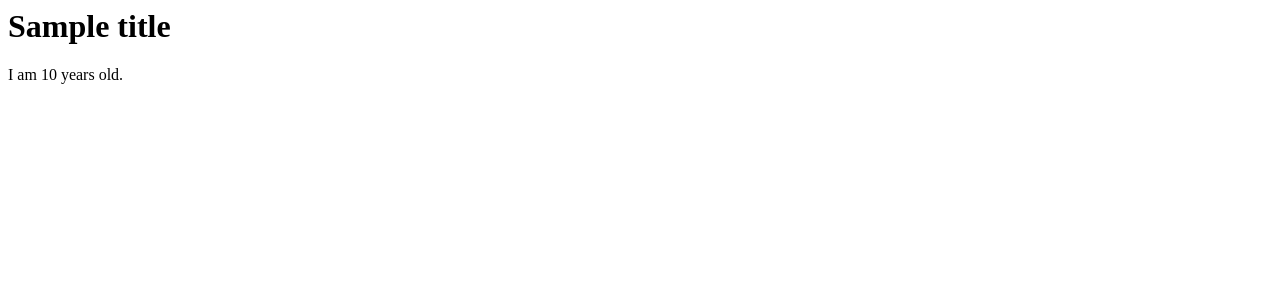
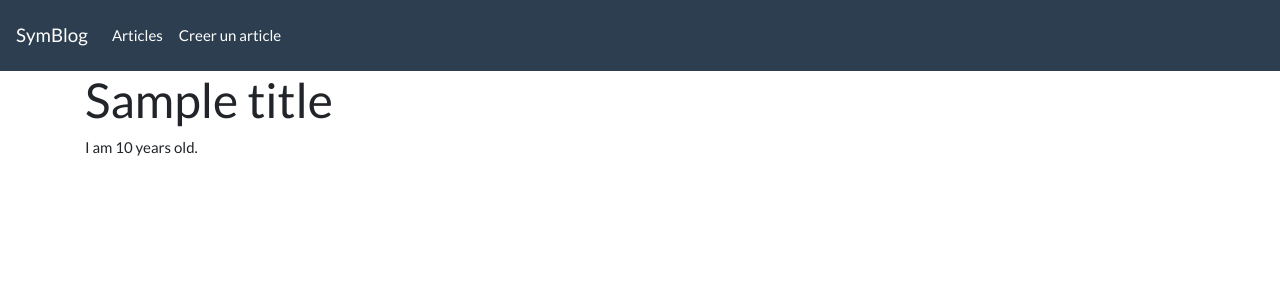
Before and after one commit to ElieHousseini/CRUD-Symphony-mySQL-Bootstrap-2, a Symfony app: template templates/blog/home.html.twig in a window 1280 px wide. Shown: the top 300 px of the page. Run offline with Twig, Linux system fonts and the light colour scheme; the template is opened without the code that fills it: most values are stand-ins (such as "Sample title", 1, 10 or a date in 2020); some libraries are stand-ins or nearby versions.

Commit message:
adding a bootswatch navbar, linking the base to home page

```diff
--- a/templates/base.html.twig
+++ b/templates/base.html.twig
@@ -26,7 +26,27 @@ This is a base page, meaning every other page I create will extend this page.
 </head>
 
 <body>
-    {% block body %}{% endblock %}
+    <nav class="navbar navbar-expand-lg navbar-dark bg-primary">
+        <a class="navbar-brand" href="/">SymBlog</a>
+        <button class="navbar-toggler" type="button" data-toggle="collapse" data-target="#navbarColor01"
+            aria-controls="navbarColor01" aria-expanded="false" aria-label="Toggle navigation">
+            <span class="navbar-toggler-icon"></span>
+        </button>
+
+        <div class="collapse navbar-collapse" id="navbarColor01">
+            <ul class="navbar-nav mr-auto">
+                <li class="nav-item">
+                    <a class="nav-link" href="/blog">Articles <span class="sr-only">(current)</span></a>
+                </li>
+                <li class="nav-item">
+                    <a class="nav-link" href="/blog/new">Creer un article</a>
+                </li>
+            </ul>
+        </div>
+    </nav>
+    <div class="container">
+        {% block body %}{% endblock %}
+    </div>
     {% block javascripts %}{% endblock %}
 </body>
 
--- a/templates/blog/home.html.twig
+++ b/templates/blog/home.html.twig
@@ -1,8 +1,15 @@
 {#
 The variables title and age where passed from the page: BlogController.php
 using the function home().
+
+What is happening here ?
+I am extending the file base.html.twig
+then replacing the body part of base.html.twig with a custom body part.
 #}
+{% extends 'base.html.twig' %}
+
+{% block body %}
 
 <h1>{{title}}</h1>
-
 <p>I am {{age}} years old.</p>
+{% endblock %}
```
